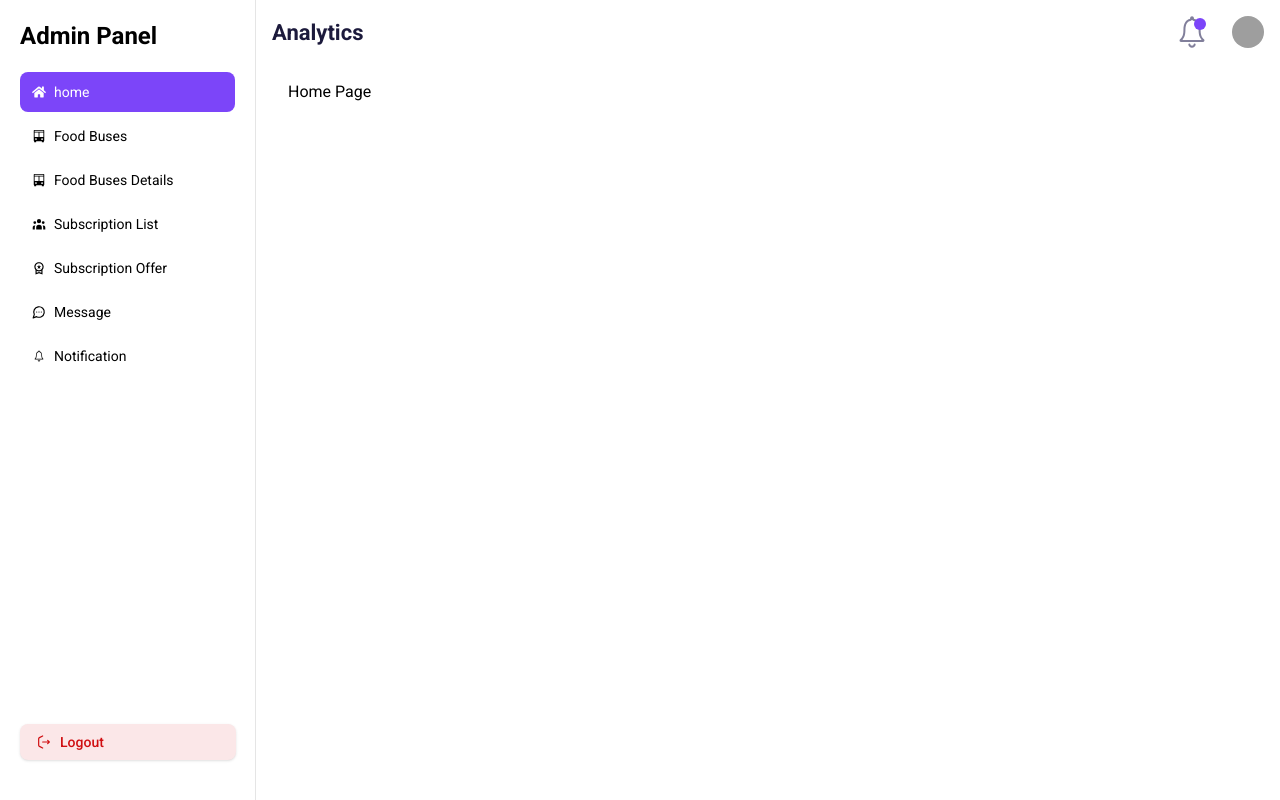
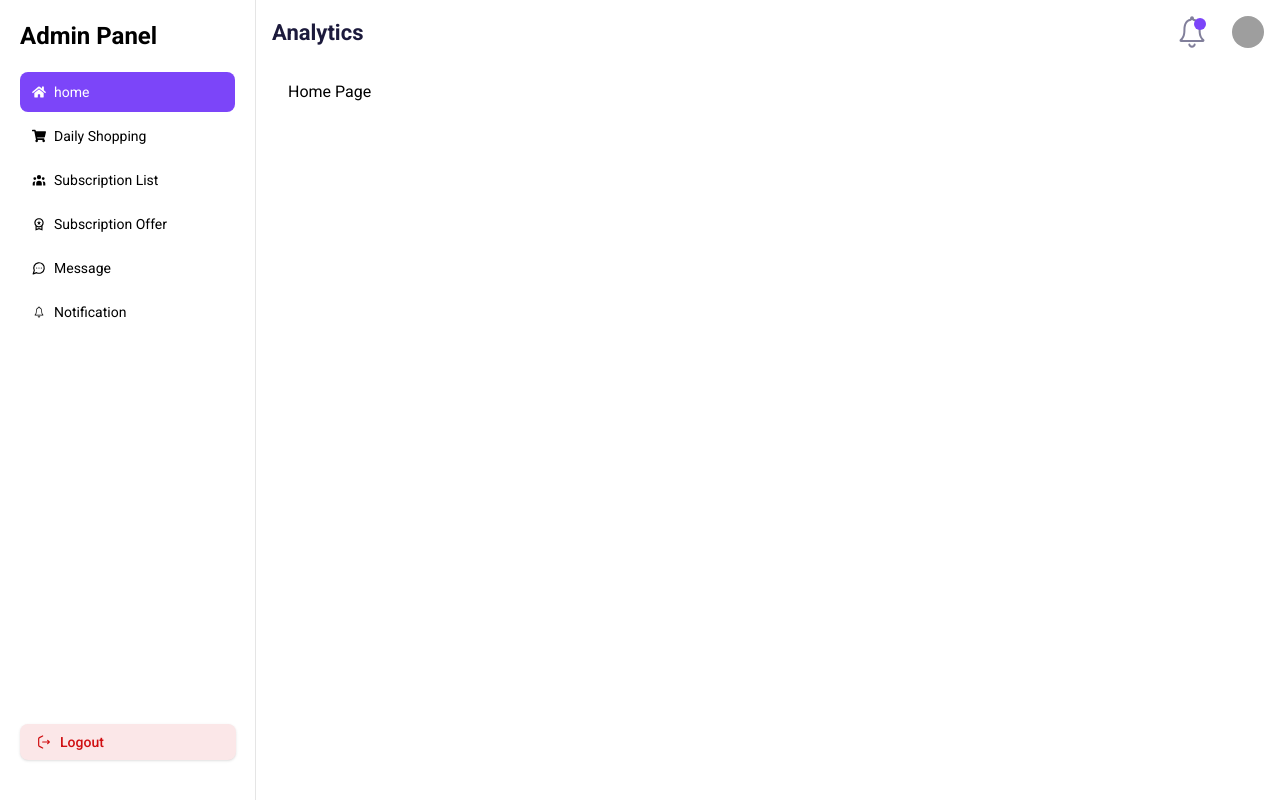
Before and after one commit to Nahid-Mahmud/prottohik-shopping-frontend, a Next.js app: page / in a window 1280 px wide. Built offline with nearby package versions, Linux system fonts and the light colour scheme; grey boxes are pictures that could not be loaded.

Commit message:
update sidebar navigation to include Daily Shopping and remove Food Buses links; update header title for new route

```diff
--- a/src/components/shared/GetHeaderTitle.tsx
+++ b/src/components/shared/GetHeaderTitle.tsx
@@ -13,8 +13,8 @@ const GetHeaderTitle = () => {
       case "/":
         setTitle("Analytics");
         break;
-      case "/food-buses":
-        setTitle("Food Provider");
+      case "/add-daily-shopping":
+        setTitle("Daily Shopping");
         break;
       case "/food-buses-details":
         setTitle("Food Provider");
--- a/src/components/shared/Sidebar.tsx
+++ b/src/components/shared/Sidebar.tsx
@@ -1,18 +1,17 @@
 import Link from "next/link";
 import NavLink from "./NavLink";
 
-import { FaHome } from "react-icons/fa";
+import { FaHome, FaShoppingCart } from "react-icons/fa";
 import { HiUserGroup } from "react-icons/hi";
 import { IoIosNotificationsOutline } from "react-icons/io";
-import { IoBusSharp } from "react-icons/io5";
 import { LuMessageCircleMore } from "react-icons/lu";
 import { MdOutlineWorkspacePremium } from "react-icons/md";
 import { Button } from "../ui/button";
 
 const navLinks = [
   { icon: <FaHome />, href: "/", label: "home" },
-  { icon: <IoBusSharp />, href: "/food-buses", label: "Food Buses" },
-  { icon: <IoBusSharp />, href: "/food-buses-details", label: "Food Buses Details" },
+  // { icon: <IoBusSharp />, href: "/food-buses", label: "Food Buses" },
+  { icon: <FaShoppingCart />, href: "/add-daily-shopping", label: "Daily Shopping" },
   { icon: <HiUserGroup />, href: "/subscription-list", label: "Subscription List" },
   {
     icon: <MdOutlineWorkspacePremium />,
```
